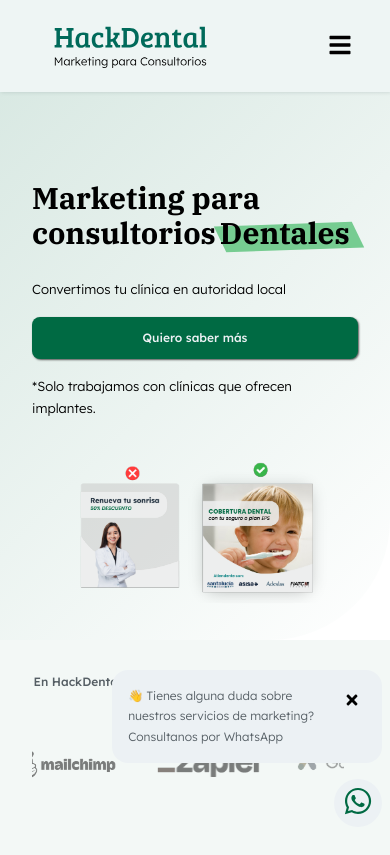
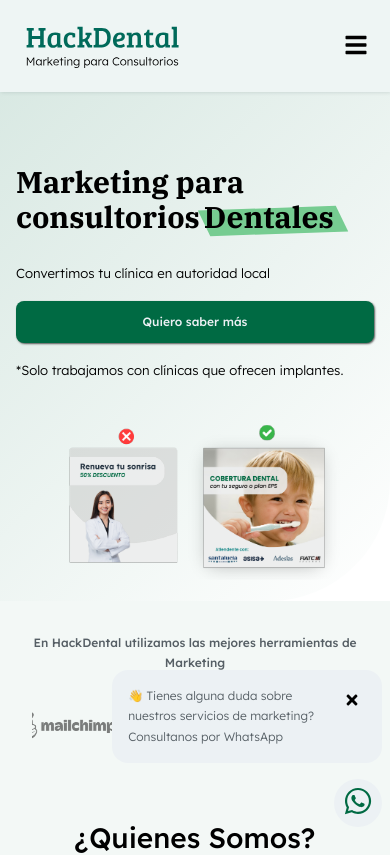
Before and after one commit to souther1407/client-agencia-marketing, a React (Vite) app: page / in a window 390 px wide. Shown: the top 855 px of the page. Built offline with nearby package versions, Linux system fonts and the light colour scheme; no server answers.

Commit message:
cambios 60

```diff
--- a/src/components/organisms/Nav/styles.module.css
+++ b/src/components/organisms/Nav/styles.module.css
@@ -440,7 +440,7 @@
     display: flex;
   }
   .bottomMenu {
-    padding: 0 32px;
+    padding: 0 16px 0 4px;
   }
   .formBtn {
     display: none;
--- a/src/pages/LandingPage/styles.module.css
+++ b/src/pages/LandingPage/styles.module.css
@@ -5,7 +5,7 @@
   --banner-height: calc(var(--width-unit) * 2);
   --yellow-line: calc(var(--width-unit) * 0.375);
   --green-line: calc(var(--width-unit) * 0.25);
-  --mobile-margin: 32px;
+  --mobile-margin: 16px;
 }
 .line {
   display: flex;
@@ -829,6 +829,7 @@
   .mainContent__card {
     flex-direction: column;
     gap: 16px;
+    height: auto;
   }
   .mainContent__card img {
     width: 100%;
```
